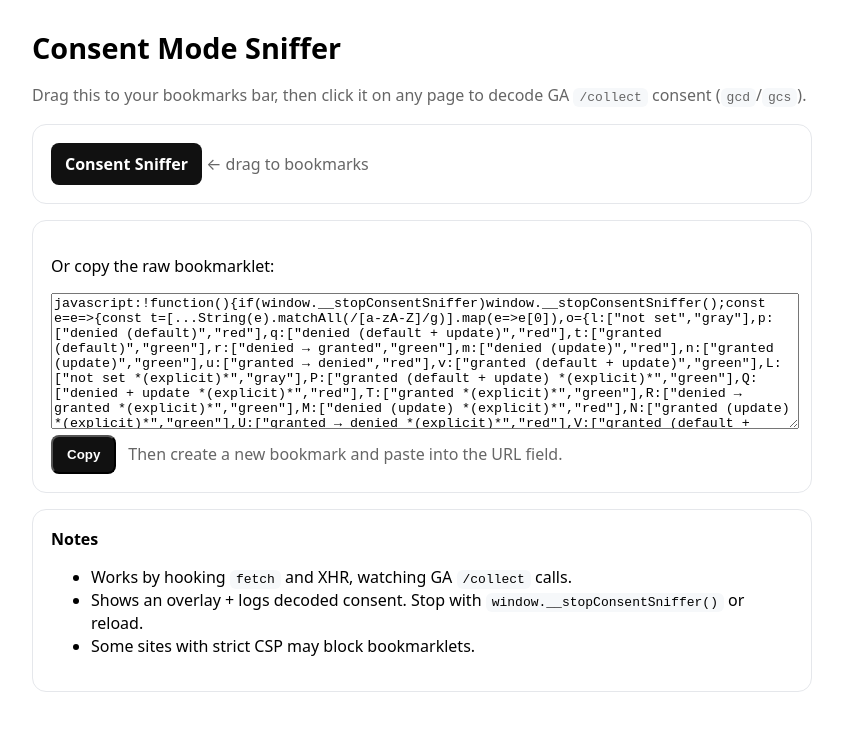
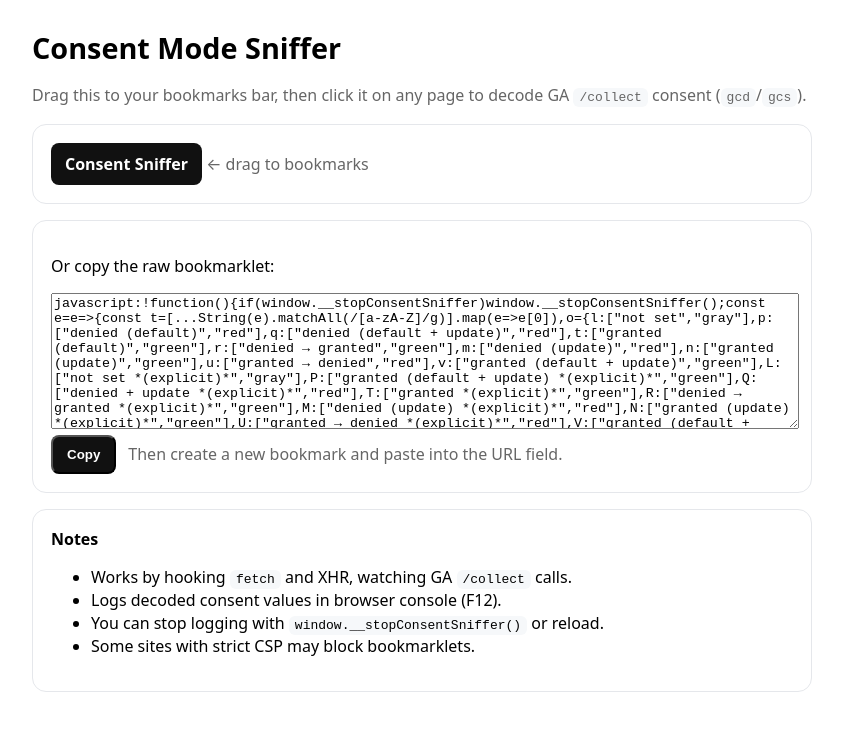
Before and after one commit to tschmidt-git/consent_mode_check, a plain HTML site: page index.html in a window 1280 px wide. Shown: the top 729 px of the page, without its empty margins (218-1061 px from the left). Drawn offline with Linux system fonts and the light colour scheme.

Commit message:
Updated instructions for use

```diff
--- a/index.html
+++ b/index.html
@@ -44,7 +44,8 @@
     <strong>Notes</strong>
     <ul>
       <li>Works by hooking <code>fetch</code> and XHR, watching GA <code>/collect</code> calls.</li>
-      <li>Shows an overlay + logs decoded consent. Stop with <code>window.__stopConsentSniffer()</code> or reload.</li>
+      <li>Logs decoded consent values in browser console (F12).</li>
+      <li>You can stop logging with <code>window.__stopConsentSniffer()</code> or reload.</li>
       <li>Some sites with strict CSP may block bookmarklets.</li>
     </ul>
   </div>
```
